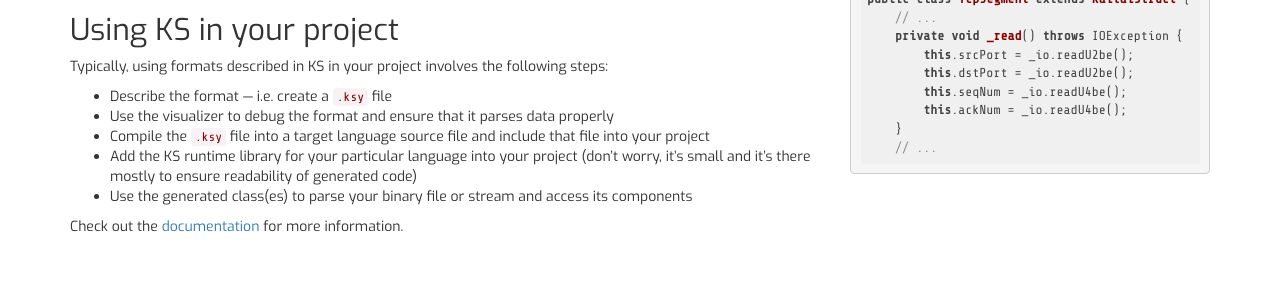
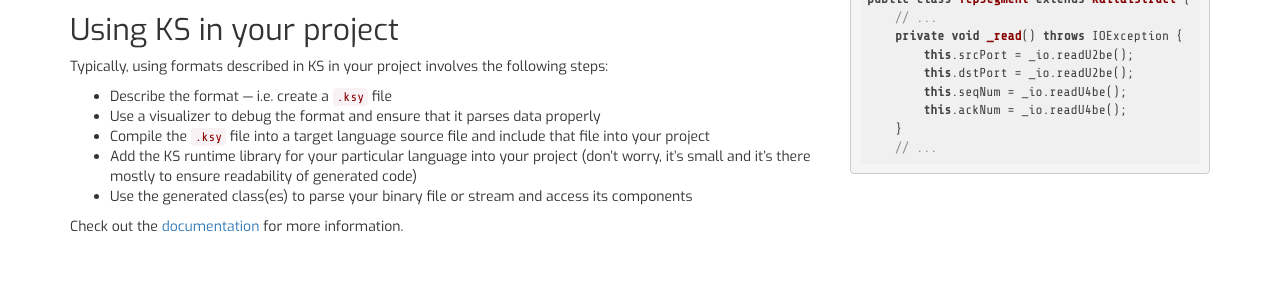
Before and after one commit to kaitai-io/kaitai-io.github.io, a Jekyll site: the page built from index.md, in a window 1280 px wide and 900 px high, scrolled down 943 px. Shown: the part 153-453 px from the top of the window. Built offline with Jekyll 4.4.1, drawn with Linux system fonts in a browser that asks for light colours; nearby versions of some CDN libraries.

Commit message:
Fix index.md to make clear multiple visualizers are available
Co-authored-by: Petr Pučil <petr.pucil@seznam.cz>

```diff
--- a/index.md
+++ b/index.md
@@ -115,7 +115,7 @@
         </p>
         <ul>
           <li>Describe the format — i.e. create a <code>.ksy</code> file</li>
-          <li>Use the visualizer to debug the format and ensure that it parses data properly</li>
+          <li>Use a visualizer to debug the format and ensure that it parses data properly</li>
           <li>Compile the <code>.ksy</code> file into a target language source file and include
             that file into your project
           </li>
```
